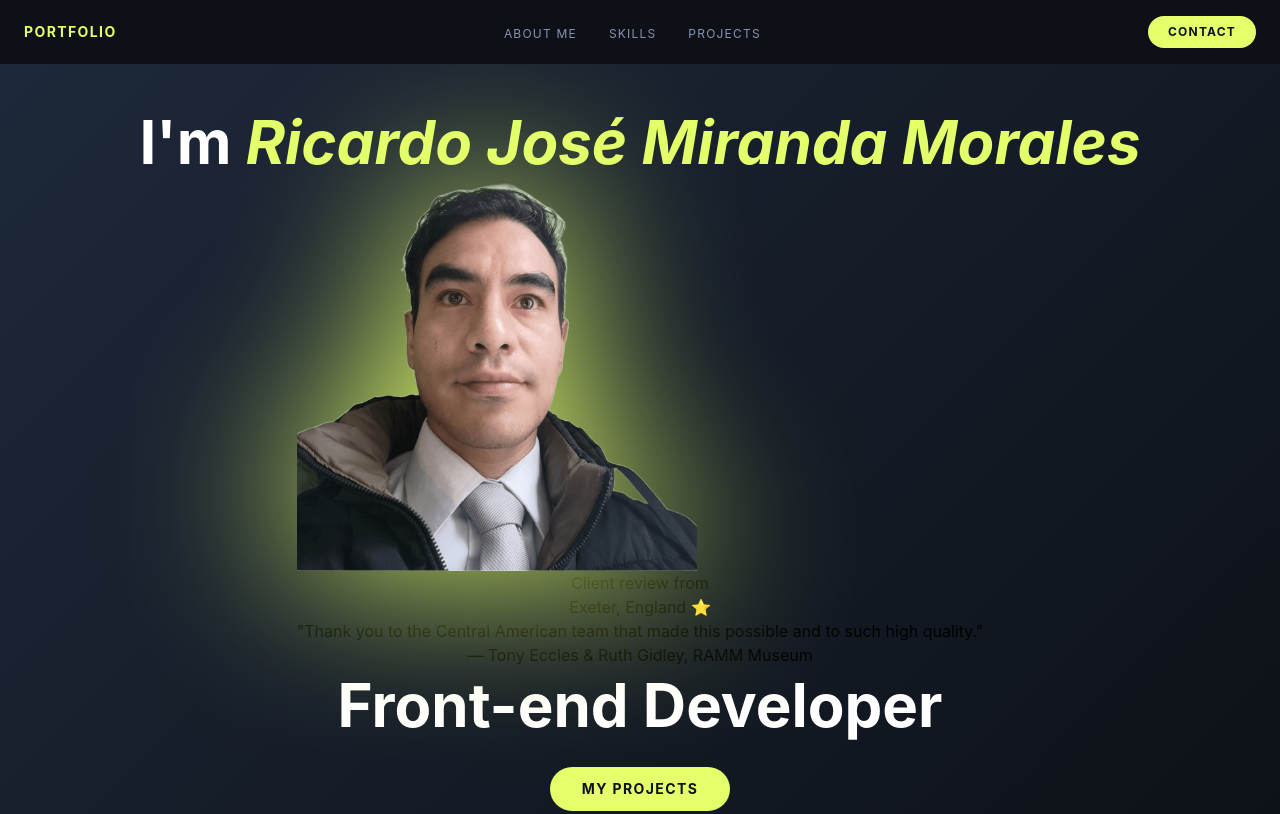
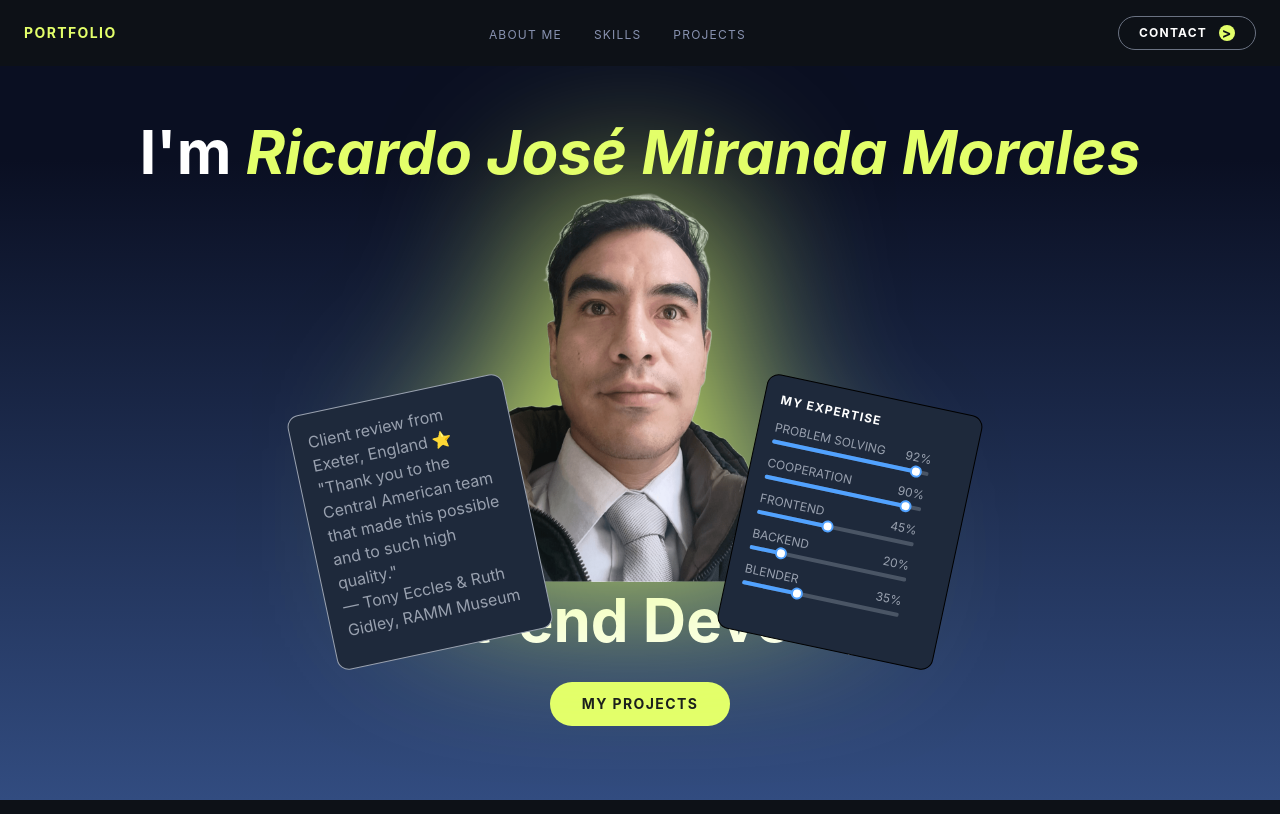
Before and after one commit to RicardoMirandadev/MiniProyecto, a website built with Vite: page index.html in a window 1280 px wide. Shown: the top 814 px of the page. Built offline with nearby package versions, Linux system fonts and the light colour scheme; files whose address does not match are found by name.

Commit message:
creo que ya se puede entregar

```diff
--- a/index.html
+++ b/index.html
@@ -11,7 +11,7 @@
 
   <header>
     <nav class="fixed top-0 left-0 right-0 z-50 flex justify-between items-center px-6 py-4 bg-dark">
-      <div class="text-highlight font-bold text-sm tracking-widest">PORTFOLIO</div>
+      <a href="#hero" class="text-highlight font-bold text-sm tracking-widest">PORTFOLIO</a>
 
       <ul class="hidden md:flex gap-8 list-none">
         <li><a href="#about"    class="text-soft-gray text-xs uppercase tracking-widest hover:text-light">About Me</a></li>
@@ -20,9 +20,9 @@
       </ul>
 
 
-      <button class="hidden md:block bg-highlight text-dark px-5 py-2 rounded-full font-bold text-xs tracking-widest">
-        CONTACT
-      </button>
+      <a href="#contact" class="hidden md:flex border border-gray-500 text-light items-center gap-3 px-5 py-2 rounded-full font-bold text-xs tracking-widest">
+        CONTACT<span class="bg-highlight text-dark rounded-full w-4 h-4 flex items-center justify-center text-sm">></span>
+      </a>
 
 
       <button class="md:hidden text-light text-2xl" id="menu-btn">☰</button>
@@ -42,23 +42,15 @@
 
     <section id="hero"
       class="flex flex-col justify-center items-center text-center pt-28 pb-16 min-h-screen px-6"
-      style="background: linear-gradient(135deg, #1E293B 0%, #0D1117 100%);">
+      style="background: linear-gradient(to top, #324c80 0%, #0a0f22 80%);">
 
 
       <p class="text-light text-2xl md:text-5xl lg:text-6xl font-bold">
         I'm <span class="text-highlight italic">Ricardo José Miranda Morales</span>
       </p>
+      <img src="/ricardo.png" alt="Ricardo"
+      class="w-150 md:w-90 mt-2 max-h object-bottom relative lg:w-100 drop-shadow-[0_0_85px_#E3FF6A]">
 
-    <div class="relative">
-      <img src="/ricardo.png" alt="Ricardo"
-        class="w-150 md:w-90 mt-2 max-h object-bottom lg:w-100 drop-shadow-[0_0_85px_#E3FF6A]">
-        <div class="card-review">
-          <p>Client review from </p>
-          <span>Exeter, England ⭐ </span>
-          <p>"Thank you to the Central American team that made this possible and to such high quality."<br>— Tony Eccles & Ruth Gidley, RAMM Museum</p>
-        </div>
-        <div class="card-skills"></div>
-      </div>
             <h1 class="text-light text-2xl md:text-5xl lg:text-6xl font-bold mt-2">
               Front-end Developer
             </h1>
@@ -67,6 +59,75 @@
             class="mt-8 bg-highlight text-dark px-8 py-3 rounded-full font-bold text-sm tracking-widest hover:scale-105 transition-transform">
             MY PROJECTS
           </a>
+      <div >
+         <div class="card-review bg-deep-blue rounded-xl overflow-hidden text-gray-400 p-4 text-left h-28 w-55 absolute bottom-4 left-1/2 -translate-x-1/2 border md:h-65 lg:bottom-37 lg:left-105 lg:-rotate-12">
+         <p>Client review from </p>
+         <span>Exeter, England ⭐ </span>
+           <p>"Thank you to the Central American team that made this possible and to such high quality."<br>— Tony Eccles & Ruth Gidley, RAMM Museum</p>
+         </div>
+         <div class="card-skills bg-deep-blue rounded-xl p-4 text-left w-55 absolute top-17 left-1/2 -translate-x-1/2 border md:h-65 lg:top-auto lg:bottom-37 lg:left-auto lg:right-80 lg:translate-x-0 lg:rotate-12">
+  <p class="text-white text-xs font-bold tracking-widest mb-3">MY EXPERTISE</p>
+
+  <div class="space-y-3 overflow-hidden h-18 w-40 md:h-50 ">
+
+    <div>
+      <div class="flex justify-between text-xs text-gray-400 mb-1">
+        <span>PROBLEM SOLVING</span><span>92%</span>
+      </div>
+      <div class="relative h-1 bg-gray-600 rounded-full">
+        <div class="absolute h-1 bg-blue-400 rounded-full" style="width:92%"></div>
+        <div class="absolute w-3 h-3 bg-white rounded-full -top-1 -translate-x-1/2 border-2 border-blue-400" style="left:92%"></div>
+      </div>
+    </div>
+
+    <div>
+      <div class="flex justify-between text-xs text-gray-400 mb-1">
+        <span>COOPERATION</span><span>90%</span>
+      </div>
+      <div class="relative h-1 bg-gray-600 rounded-full">
+        <div class="absolute h-1 bg-blue-400 rounded-full" style="width:90%"></div>
+        <div class="absolute w-3 h-3 bg-white rounded-full -top-1 -translate-x-1/2 border-2 border-blue-400" style="left:90%"></div>
+      </div>
+    </div>
+
+    <div>
+      <div class="flex justify-between text-xs text-gray-400 mb-1">
+        <span>FRONTEND</span><span>45%</span>
+      </div>
+      <div class="relative h-1 bg-gray-600 rounded-full">
+        <div class="absolute h-1 bg-blue-400 rounded-full" style="width:45%"></div>
+        <div class="absolute w-3 h-3 bg-white rounded-full -top-1 -translate-x-1/2 border-2 border-blue-400" style="left:45%"></div>
+      </div>
+    </div>
+
+    <div>
+      <div class="flex justify-between text-xs text-gray-400 mb-1">
+        <span>BACKEND</span><span>20%</span>
+      </div>
+      <div class="relative h-1 bg-gray-600 rounded-full">
+        <div class="absolute h-1 bg-blue-400 rounded-full" style="width:20%"></div>
+        <div class="absolute w-3 h-3 bg-white rounded-full -top-1 -translate-x-1/2 border-2 border-blue-400" style="left:20%"></div>
+      </div>
+    </div>
+
+    <div>
+      <div class="flex justify-between text-xs text-gray-400 mb-1">
+        <span>BLENDER</span><span>35%</span>
+      </div>
+      <div class="relative h-1 bg-gray-600 rounded-full">
+        <div class="absolute h-1 bg-blue-400 rounded-full" style="width:35%"></div>
+        <div class="absolute w-3 h-3 bg-white rounded-full -top-1 -translate-x-1/2 border-2 border-blue-400" style="left:35%"></div>
+      </div>
+    </div>
+
+  </div>
+</div>
+
+
+
+         </div>
+
+        </div>
     </section>
 
 
@@ -177,6 +238,36 @@ Based in Guatemala. Available for field production, fixation, photography, and t
     <button class="bg-highlight text-dark py-4 rounded-lg font-bold text-sm w-full lg:items-center lg:max-w-5/8 mx-auto text-center ">SUBMIT HERE</button>
   </div>
 </section>
+<footer class="bg-black justify-center pt-4">
+  <div class="flex flex-col items-center gap-8">
+        <nav class="flex flex-col items-center gap-4">
+          <ul class="flex gap-6 list-none">
+            <li>
+              <a href="#"
+                ><img src="./public/icon-facebook.svg" alt="Facebook"
+              /></a>
+            </li>
+            <li>
+              <a href="#"
+                ><img src="./public/icon-twitter.svg" alt="Twitter"
+              /></a>
+            </li>
+            <li>
+              <a href="#"
+                ><img src="./public/icon-instagram.svg" alt="Instagram"
+              /></a>
+            </li>
+            <li>
+              <a href="#"
+                ><img src="./public/icon-pinterest.svg" alt="Pinterest"
+              /></a>
+            </li>
+          </ul>
+
+          <p class=" text-gray-400 text-sm">© 2021 Ricardo Miranda. All rights reserved. <br> "Al que venciere, le daré a comer del árbol de la vida, el cual está en medio del paraíso de Dios." -Apocalipsis 2:7-</p>
+        </nav>
+      </div>
+</footer>
 </main>
 <script>
     const btn = document.getElementById('menu-btn')
```
Also changed, not shown: public/icon-facebook.svg (added), public/icon-instagram.svg (added), public/icon-pinterest.svg (added), public/icon-twitter.svg (added). Lines whose indentation alone changed are shown as unchanged.
